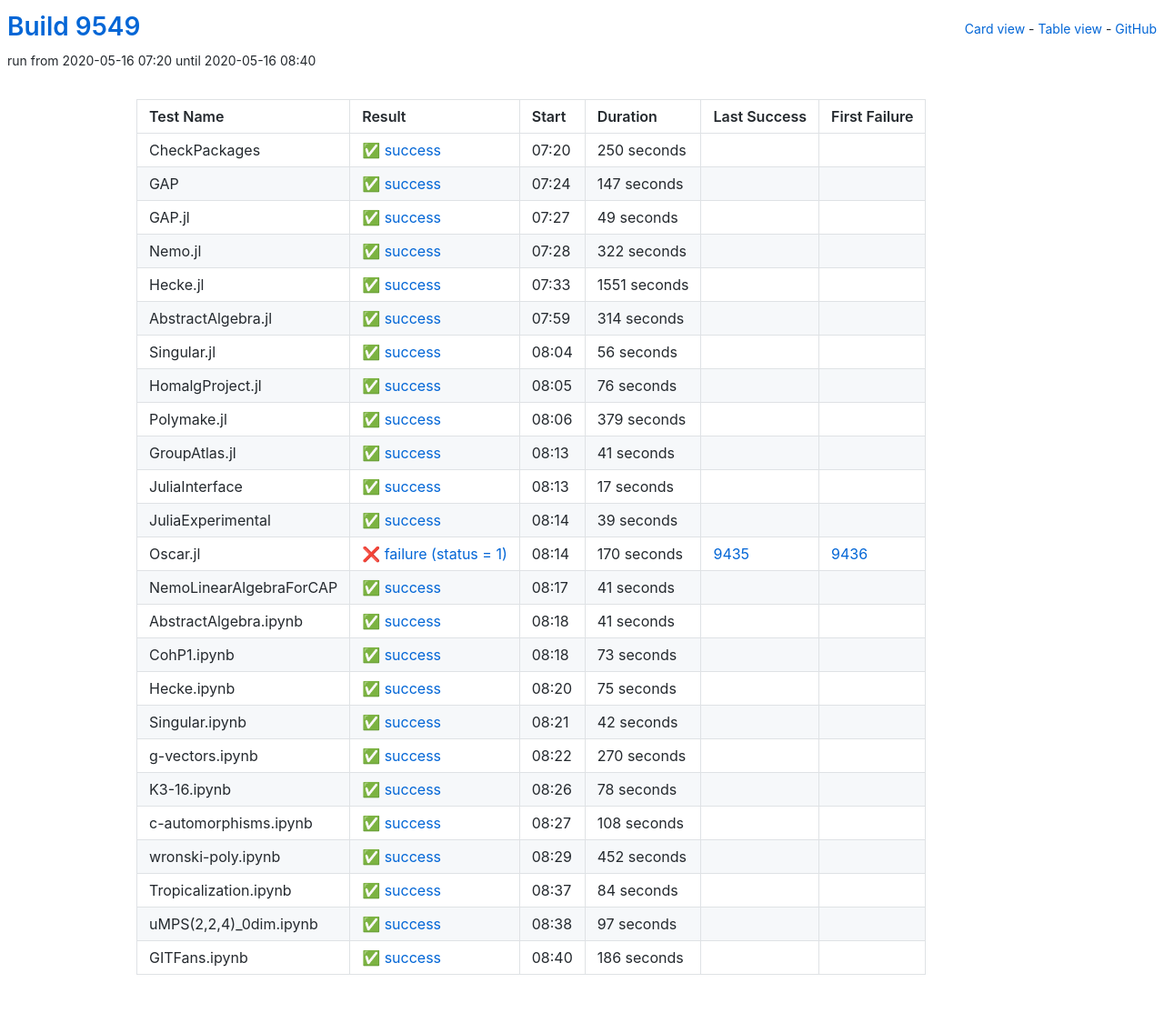
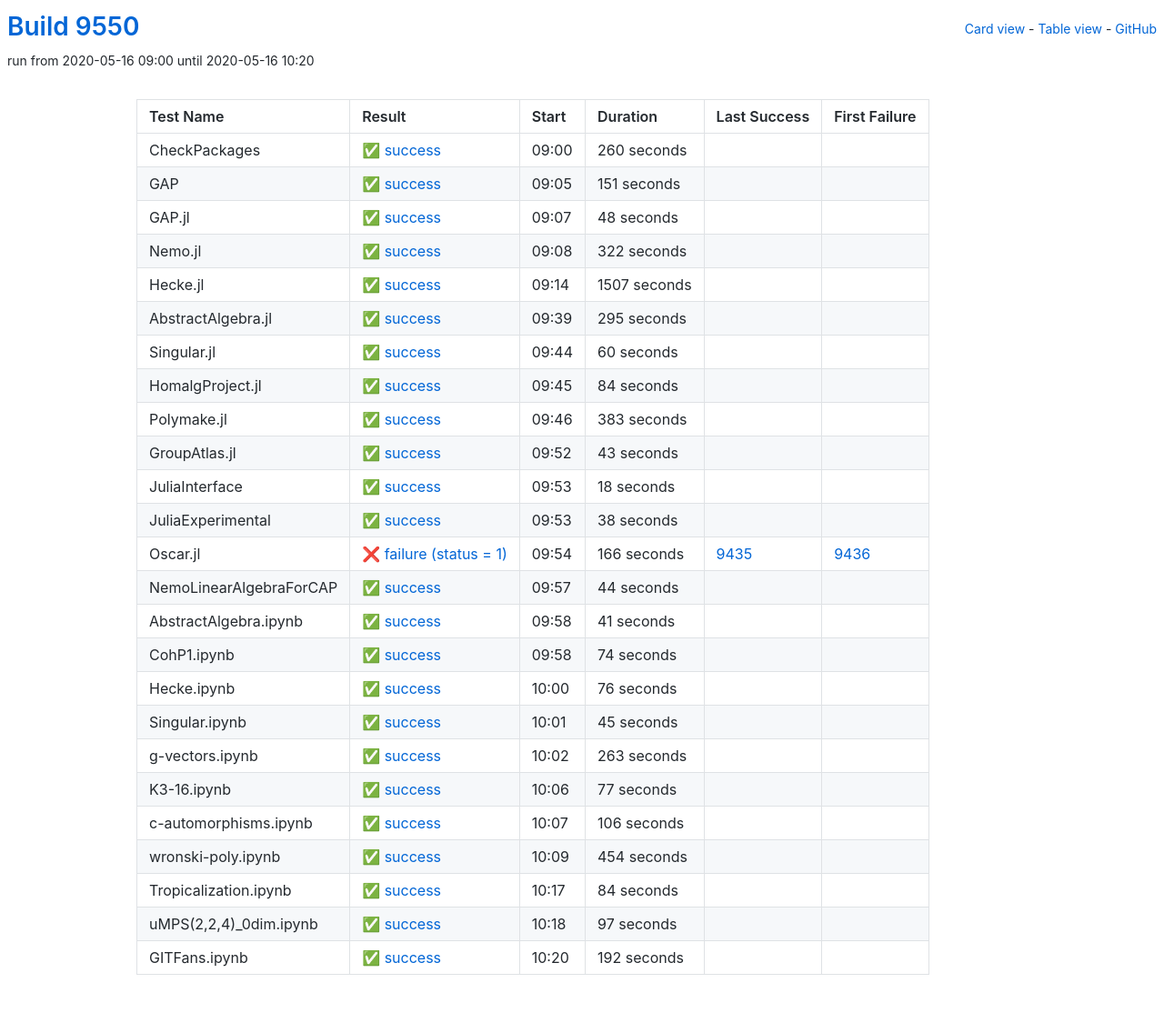
Before and after one commit to oscar-system/oscar-ci-status, a Jekyll site: the page built from table.html, in a window 1280 px wide. Shown: the whole page at 91% size. Built offline with Jekyll 4.4.1, drawn with Linux system fonts in a browser that asks for light colours.

Commit message:
Build 9550

```diff
--- a/_data/ci.yml
+++ b/_data/ci.yml
@@ -1,41 +1,41 @@
-build: 9549
-build_url: https://oscarci.mathematik.uni-kl.de/job/oscar/9549/
+build: 9550
+build_url: https://oscarci.mathematik.uni-kl.de/job/oscar/9550/
 job: oscar
 tests:
-- duration: 250
+- duration: 260
   exitcode: 0
   first_failure: false
   first_failure_url: null
   id: checkpackages
   last_success: false
   last_success_url: null
-  log: https://oscarci.mathematik.uni-kl.de/job/oscar/9549/artifact/logs/build-9549/CheckPackages.log
+  log: https://oscarci.mathematik.uni-kl.de/job/oscar/9550/artifact/logs/build-9550/CheckPackages.log
   name: CheckPackages
-  start: 2020-05-16 07:20
+  start: 2020-05-16 09:00
   status: success
   success: true
-- duration: 147
+- duration: 151
   exitcode: 0
   first_failure: false
   first_failure_url: null
   id: gap
   last_success: false
   last_success_url: null
-  log: https://oscarci.mathematik.uni-kl.de/job/oscar/9549/artifact/logs/build-9549/GAP.log
+  log: https://oscarci.mathematik.uni-kl.de/job/oscar/9550/artifact/logs/build-9550/GAP.log
   name: GAP
-  start: 2020-05-16 07:24
+  start: 2020-05-16 09:05
   status: success
   success: true
-- duration: 49
+- duration: 48
   exitcode: 0
   first_failure: false
   first_failure_url: null
   id: gap-jl
   last_success: false
   last_success_url: null
-  log: https://oscarci.mathematik.uni-kl.de/job/oscar/9549/artifact/logs/build-9549/GAP.jl.log
+  log: https://oscarci.mathematik.uni-kl.de/job/oscar/9550/artifact/logs/build-9550/GAP.jl.log
   name: GAP.jl
-  start: 2020-05-16 07:27
+  start: 2020-05-16 09:07
   status: success
   success: true
 - duration: 322
@@ -45,129 +45,129 @@ tests:
   id: nemo-jl
   last_success: false
   last_success_url: null
-  log: https://oscarci.mathematik.uni-kl.de/job/oscar/9549/artifact/logs/build-9549/Nemo.jl.log
+  log: https://oscarci.mathematik.uni-kl.de/job/oscar/9550/artifact/logs/build-9550/Nemo.jl.log
   name: Nemo.jl
-  start: 2020-05-16 07:28
+  start: 2020-05-16 09:08
   status: success
   success: true
-- duration: 1551
+- duration: 1507
   exitcode: 0
   first_failure: false
   first_failure_url: null
   id: hecke-jl
   last_success: false
   last_success_url: null
-  log: https://oscarci.mathematik.uni-kl.de/job/oscar/9549/artifact/logs/build-9549/Hecke.jl.log
+  log: https://oscarci.mathematik.uni-kl.de/job/oscar/9550/artifact/logs/build-9550/Hecke.jl.log
   name: Hecke.jl
-  start: 2020-05-16 07:33
+  start: 2020-05-16 09:14
   status: success
   success: true
-- duration: 314
+- duration: 295
   exitcode: 0
   first_failure: false
   first_failure_url: null
   id: abstractalgebra-jl
   last_success: false
   last_success_url: null
-  log: https://oscarci.mathematik.uni-kl.de/job/oscar/9549/artifact/logs/build-9549/AbstractAlgebra.jl.log
+  log: https://oscarci.mathematik.uni-kl.de/job/oscar/9550/artifact/logs/build-9550/AbstractAlgebra.jl.log
   name: AbstractAlgebra.jl
-  start: 2020-05-16 07:59
+  start: 2020-05-16 09:39
   status: success
   success: true
-- duration: 56
+- duration: 60
   exitcode: 0
   first_failure: false
   first_failure_url: null
   id: singular-jl
   last_success: false
   last_success_url: null
-  log: https://oscarci.mathematik.uni-kl.de/job/oscar/9549/artifact/logs/build-9549/Singular.jl.log
+  log: https://oscarci.mathematik.uni-kl.de/job/oscar/9550/artifact/logs/build-9550/Singular.jl.log
   name: Singular.jl
-  start: 2020-05-16 08:04
+  start: 2020-05-16 09:44
   status: success
   success: true
-- duration: 76
+- duration: 84
   exitcode: 0
   first_failure: false
   first_failure_url: null
   id: homalgproject-jl
   last_success: false
   last_success_url: null
-  log: https://oscarci.mathematik.uni-kl.de/job/oscar/9549/artifact/logs/build-9549/HomalgProject.jl.log
+  log: https://oscarci.mathematik.uni-kl.de/job/oscar/9550/artifact/logs/build-9550/HomalgProject.jl.log
   name: HomalgProject.jl
-  start: 2020-05-16 08:05
+  start: 2020-05-16 09:45
   status: success
   success: true
-- duration: 379
+- duration: 383
   exitcode: 0
   first_failure: false
   first_failure_url: null
   id: polymake-jl
   last_success: false
   last_success_url: null
-  log: https://oscarci.mathematik.uni-kl.de/job/oscar/9549/artifact/logs/build-9549/Polymake.jl.log
+  log: https://oscarci.mathematik.uni-kl.de/job/oscar/9550/artifact/logs/build-9550/Polymake.jl.log
   name: Polymake.jl
-  start: 2020-05-16 08:06
+  start: 2020-05-16 09:46
   status: success
   success: true
-- duration: 41
+- duration: 43
   exitcode: 0
   first_failure: false
   first_failure_url: null
   id: groupatlas-jl
   last_success: false
   last_success_url: null
-  log: https://oscarci.mathematik.uni-kl.de/job/oscar/9549/artifact/logs/build-9549/GroupAtlas.jl.log
+  log: https://oscarci.mathematik.uni-kl.de/job/oscar/9550/artifact/logs/build-9550/GroupAtlas.jl.log
   name: GroupAtlas.jl
-  start: 2020-05-16 08:13
+  start: 2020-05-16 09:52
   status: success
   success: true
-- duration: 17
+- duration: 18
   exitcode: 0
   first_failure: false
   first_failure_url: null
   id: juliainterface
   last_success: false
   last_success_url: null
-  log: https://oscarci.mathematik.uni-kl.de/job/oscar/9549/artifact/logs/build-9549/JuliaInterface.log
+  log: https://oscarci.mathematik.uni-kl.de/job/oscar/9550/artifact/logs/build-9550/JuliaInterface.log
   name: JuliaInterface
-  start: 2020-05-16 08:13
+  start: 2020-05-16 09:53
   status: success
   success: true
-- duration: 39
+- duration: 38
   exitcode: 0
   first_failure: false
   first_failure_url: null
   id: juliaexperimental
   last_success: false
   last_success_url: null
-  log: https://oscarci.mathematik.uni-kl.de/job/oscar/9549/artifact/logs/build-9549/JuliaExperimental.log
+  log: https://oscarci.mathematik.uni-kl.de/job/oscar/9550/artifact/logs/build-9550/JuliaExperimental.log
   name: JuliaExperimental
-  start: 2020-05-16 08:14
+  start: 2020-05-16 09:53
   status: success
   success: true
-- duration: 170
+- duration: 166
   exitcode: 1
   first_failure: 9436
   first_failure_url: https://oscarci.mathematik.uni-kl.de/job/oscar/9436/
   id: oscar-jl
   last_success: 9435
   last_success_url: https://oscarci.mathematik.uni-kl.de/job/oscar/9435/
-  log: https://oscarci.mathematik.uni-kl.de/job/oscar/9549/artifact/logs/build-9549/Oscar.jl.log
+  log: https://oscarci.mathematik.uni-kl.de/job/oscar/9550/artifact/logs/build-9550/Oscar.jl.log
   name: Oscar.jl
-  start: 2020-05-16 08:14
+  start: 2020-05-16 09:54
   status: failure
   success: false
-- duration: 41
+- duration: 44
   exitcode: 0
   first_failure: false
   first_failure_url: null
   id: nemolinearalgebraforcap
   last_success: false
   last_success_url: null
-  log: https://oscarci.mathematik.uni-kl.de/job/oscar/9549/artifact/logs/build-9549/NemoLinearAlgebraForCAP.log
+  log: https://oscarci.mathematik.uni-kl.de/job/oscar/9550/artifact/logs/build-9550/NemoLinearAlgebraForCAP.log
   name: NemoLinearAlgebraForCAP
-  start: 2020-05-16 08:17
+  start: 2020-05-16 09:57
   status: success
   success: true
 - duration: 41
@@ -177,93 +177,93 @@ tests:
   id: abstractalgebra-ipynb
   last_success: false
   last_success_url: null
-  log: https://oscarci.mathematik.uni-kl.de/job/oscar/9549/artifact/logs/build-9549/AbstractAlgebra.ipynb.log
+  log: https://oscarci.mathematik.uni-kl.de/job/oscar/9550/artifact/logs/build-9550/AbstractAlgebra.ipynb.log
   name: AbstractAlgebra.ipynb
-  start: 2020-05-16 08:18
+  start: 2020-05-16 09:58
   status: success
   success: true
-- duration: 73
+- duration: 74
   exitcode: 0
   first_failure: false
   first_failure_url: null
   id: cohp1-ipynb
   last_success: false
   last_success_url: null
-  log: https://oscarci.mathematik.uni-kl.de/job/oscar/9549/artifact/logs/build-9549/CohP1.ipynb.log
+  log: https://oscarci.mathematik.uni-kl.de/job/oscar/9550/artifact/logs/build-9550/CohP1.ipynb.log
   name: CohP1.ipynb
-  start: 2020-05-16 08:18
+  start: 2020-05-16 09:58
   status: success
   success: true
-- duration: 75
+- duration: 76
   exitcode: 0
   first_failure: false
   first_failure_url: null
   id: hecke-ipynb
   last_success: false
   last_success_url: null
-  log: https://oscarci.mathematik.uni-kl.de/job/oscar/9549/artifact/logs/build-9549/Hecke.ipynb.log
+  log: https://oscarci.mathematik.uni-kl.de/job/oscar/9550/artifact/logs/build-9550/Hecke.ipynb.log
   name: Hecke.ipynb
-  start: 2020-05-16 08:20
+  start: 2020-05-16 10:00
   status: success
   success: true
-- duration: 42
+- duration: 45
   exitcode: 0
   first_failure: false
   first_failure_url: null
   id: singular-ipynb
   last_success: false
   last_success_url: null
-  log: https://oscarci.mathematik.uni-kl.de/job/oscar/9549/artifact/logs/build-9549/Singular.ipynb.log
+  log: https://oscarci.mathematik.uni-kl.de/job/oscar/9550/artifact/logs/build-9550/Singular.ipynb.log
   name: Singular.ipynb
-  start: 2020-05-16 08:21
+  start: 2020-05-16 10:01
   status: success
   success: true
-- duration: 270
+- duration: 263
   exitcode: 0
   first_failure: false
   first_failure_url: null
   id: g-vectors-ipynb
   last_success: false
   last_success_url: null
-  log: https://oscarci.mathematik.uni-kl.de/job/oscar/9549/artifact/logs/build-9549/g-vectors.ipynb.log
+  log: https://oscarci.mathematik.uni-kl.de/job/oscar/9550/artifact/logs/build-9550/g-vectors.ipynb.log
   name: g-vectors.ipynb
-  start: 2020-05-16 08:22
+  start: 2020-05-16 10:02
   status: success
   success: true
-- duration: 78
+- duration: 77
   exitcode: 0
   first_failure: false
   first_failure_url: null
   id: k3-16-ipynb
   last_success: false
   last_success_url: null
-  log: https://oscarci.mathematik.uni-kl.de/job/oscar/9549/artifact/logs/build-9549/K3-16.ipynb.log
+  log: https://oscarci.mathematik.uni-kl.de/job/oscar/9550/artifact/logs/build-9550/K3-16.ipynb.log
   name: K3-16.ipynb
-  start: 2020-05-16 08:26
+  start: 2020-05-16 10:06
   status: success
   success: true
-- duration: 108
+- duration: 106
   exitcode: 0
   first_failure: false
   first_failure_url: null
   id: c-automorphisms-ipynb
   last_success: false
   last_success_url: null
-  log: https://oscarci.mathematik.uni-kl.de/job/oscar/9549/artifact/logs/build-9549/c-automorphisms.ipynb.log
+  log: https://oscarci.mathematik.uni-kl.de/job/oscar/9550/artifact/logs/build-9550/c-automorphisms.ipynb.log
   name: c-automorphisms.ipynb
-  start: 2020-05-16 08:27
+  start: 2020-05-16 10:07
   status: success
   success: true
-- duration: 452
+- duration: 454
   exitcode: 0
   first_failure: false
   first_failure_url: null
   id: wronski-poly-ipynb
   last_success: false
   last_success_url: null
-  log: https://oscarci.mathematik.uni-kl.de/job/oscar/9549/artifact/logs/build-9549/wronski-poly.ipynb.log
+  log: https://oscarci.mathematik.uni-kl.de/job/oscar/9550/artifact/logs/build-9550/wronski-poly.ipynb.log
   name: wronski-poly.ipynb
-  start: 2020-05-16 08:29
+  start: 2020-05-16 10:09
   status: success
   success: true
 - duration: 84
@@ -273,9 +273,9 @@ tests:
   id: tropicalization-ipynb
   last_success: false
   last_success_url: null
-  log: https://oscarci.mathematik.uni-kl.de/job/oscar/9549/artifact/logs/build-9549/Tropicalization.ipynb.log
+  log: https://oscarci.mathematik.uni-kl.de/job/oscar/9550/artifact/logs/build-9550/Tropicalization.ipynb.log
   name: Tropicalization.ipynb
-  start: 2020-05-16 08:37
+  start: 2020-05-16 10:17
   status: success
   success: true
 - duration: 97
@@ -285,20 +285,20 @@ tests:
   id: umps-2-2-4-0dim-ipynb
   last_success: false
   last_success_url: null
-  log: https://oscarci.mathematik.uni-kl.de/job/oscar/9549/artifact/logs/build-9549/uMPS-2-2-4-_0dim.ipynb.log
+  log: https://oscarci.mathematik.uni-kl.de/job/oscar/9550/artifact/logs/build-9550/uMPS-2-2-4-_0dim.ipynb.log
   name: uMPS(2,2,4)_0dim.ipynb
-  start: 2020-05-16 08:38
+  start: 2020-05-16 10:18
   status: success
   success: true
-- duration: 186
+- duration: 192
   exitcode: 0
   first_failure: false
   first_failure_url: null
   id: gitfans-ipynb
   last_success: false
   last_success_url: null
-  log: https://oscarci.mathematik.uni-kl.de/job/oscar/9549/artifact/logs/build-9549/GITFans.ipynb.log
+  log: https://oscarci.mathematik.uni-kl.de/job/oscar/9550/artifact/logs/build-9550/GITFans.ipynb.log
   name: GITFans.ipynb
-  start: 2020-05-16 08:40
+  start: 2020-05-16 10:20
   status: success
   success: true
```
Also changed, not shown: README.md.
